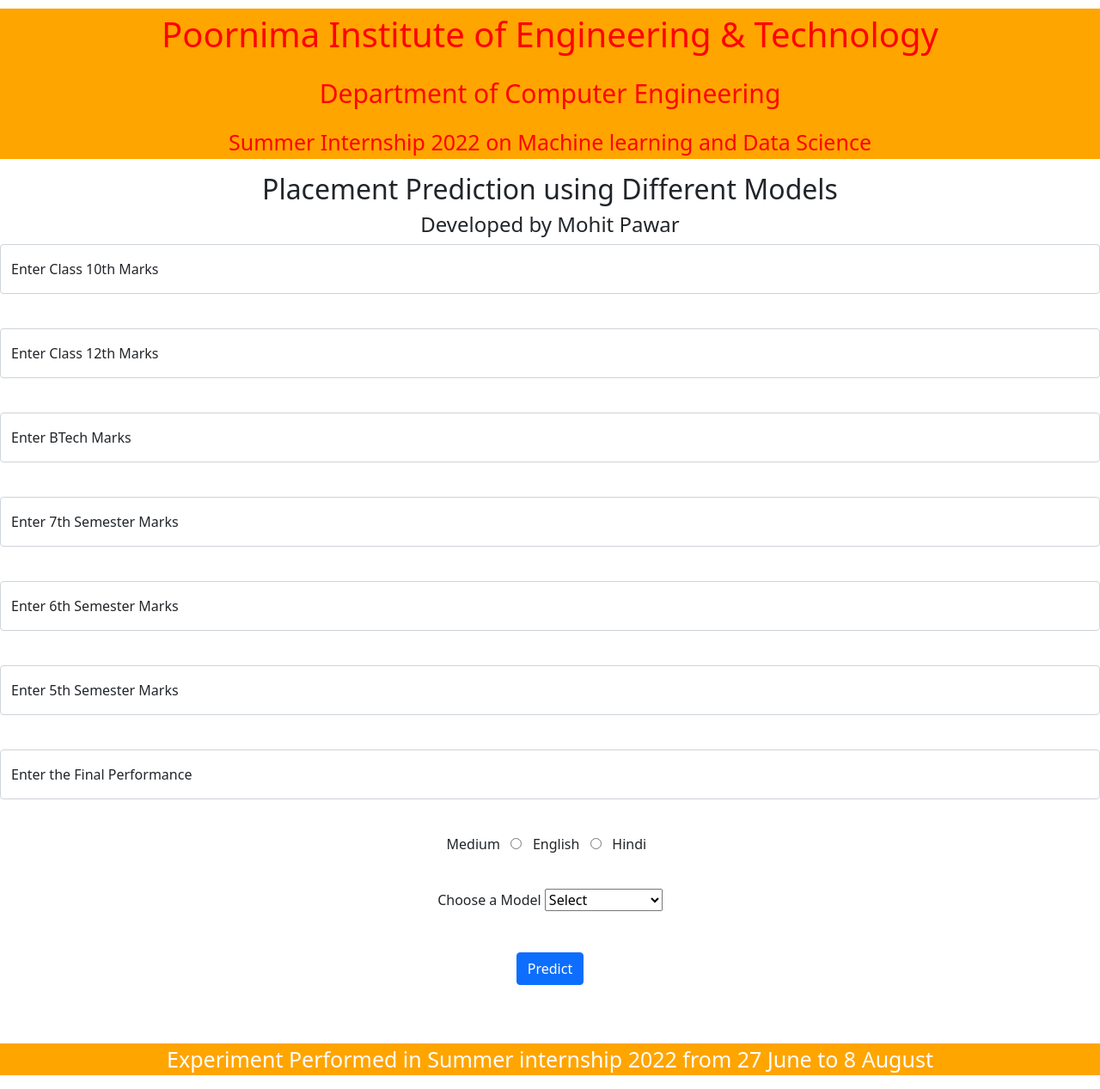
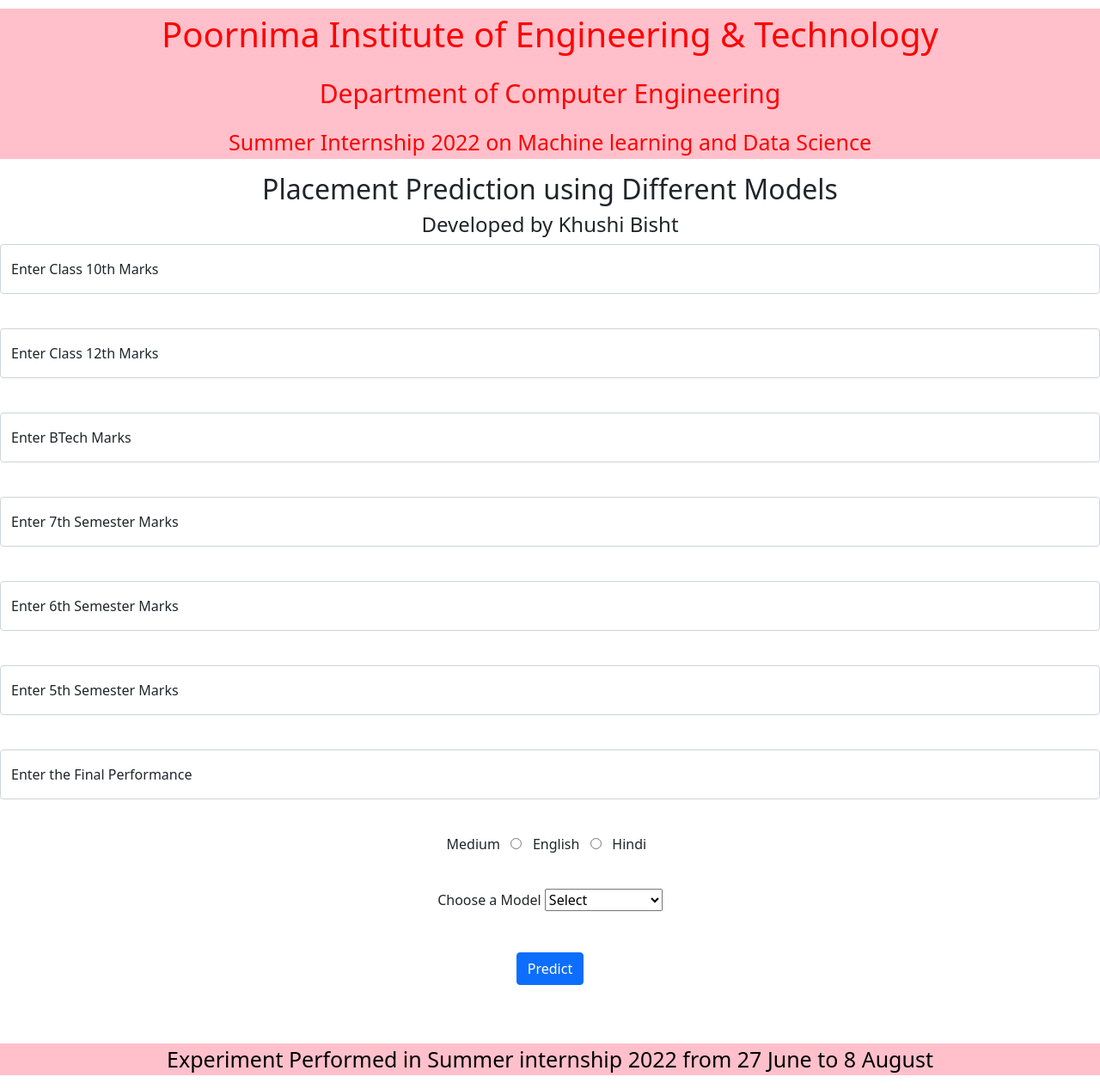
Before and after one commit to khushibisht/Project-6, a Flask app: page / in a window 1280 px wide. Shown: the whole page at 86% size. Run offline with Flask 2, Linux system fonts and the light colour scheme.

Commit message:
Update index.html

```diff
--- a/templates/index.html
+++ b/templates/index.html
@@ -22,7 +22,7 @@
 
 <body>
 
-<div class="" style="background-color:orange;" >
+<div class="" style="background-color:pink;" >
 <div class="clearfix">
 
 <div class="col-md-12">
@@ -35,7 +35,7 @@
 
 <div class="login">
 <h2 >Placement Prediction using Different Models</h2>
-<h4>Developed by Mohit Pawar</h4>
+<h4>Developed by Khushi Bisht</h4>
 
 
 <!-- Main Input For Receiving Query to our ML -->
@@ -117,11 +117,11 @@
 
 </div>
 
-<div class="" style="background-color:orange;" >
+<div class="" style="background-color:pink;" >
 <div class="clearfix">
 
 <div class="col-md-12">
- <center><p style="font-size:25px;color:white;margin-top:20px;">Experiment Performed in Summer internship 2022 from 27 June to 8 August </p></center>
+ <center><p style="font-size:25px;color:black;margin-top:20px;">Experiment Performed in Summer internship 2022 from 27 June to 8 August </p></center>
 </div>
 </div>
 </div>
```
